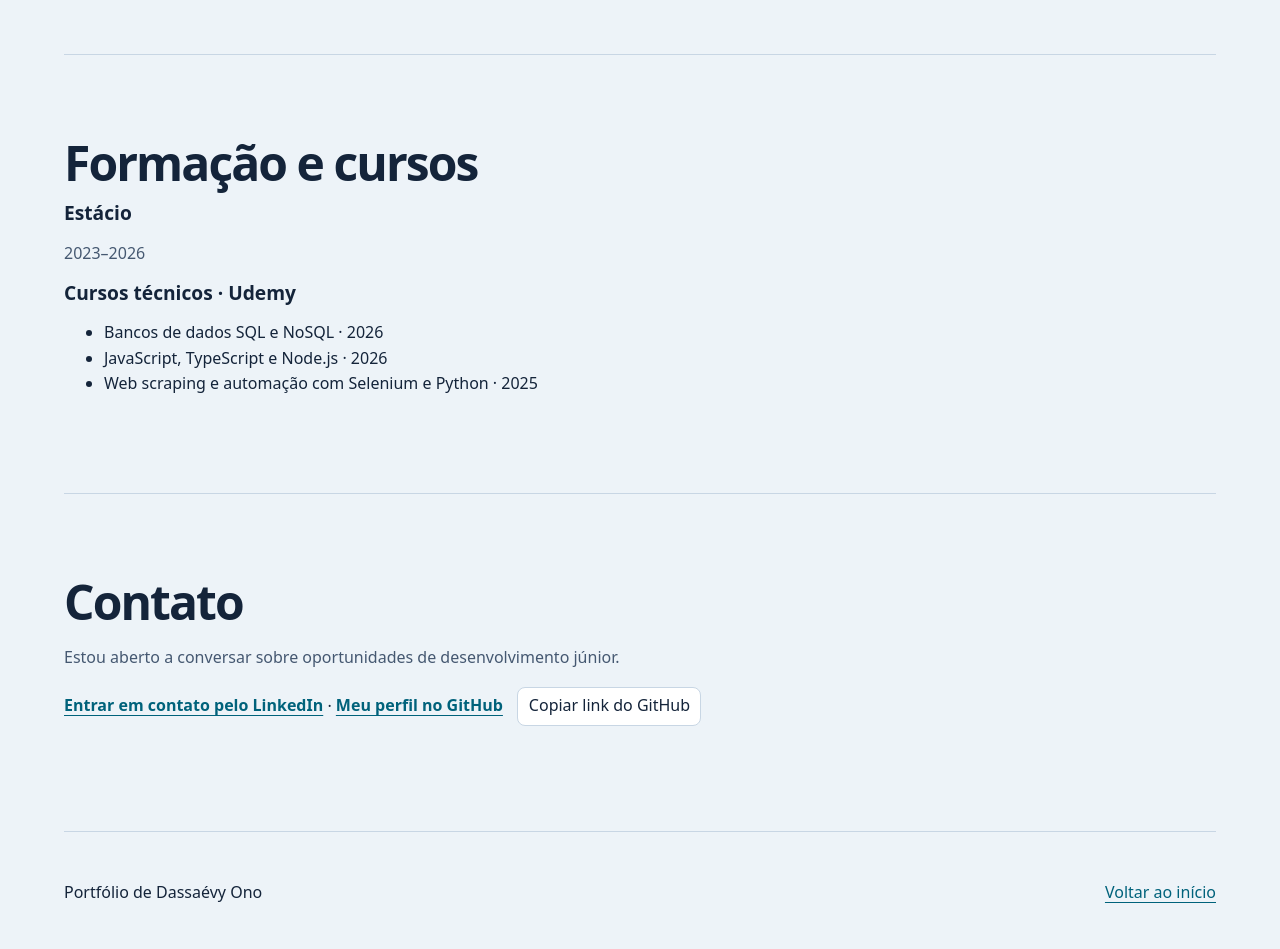
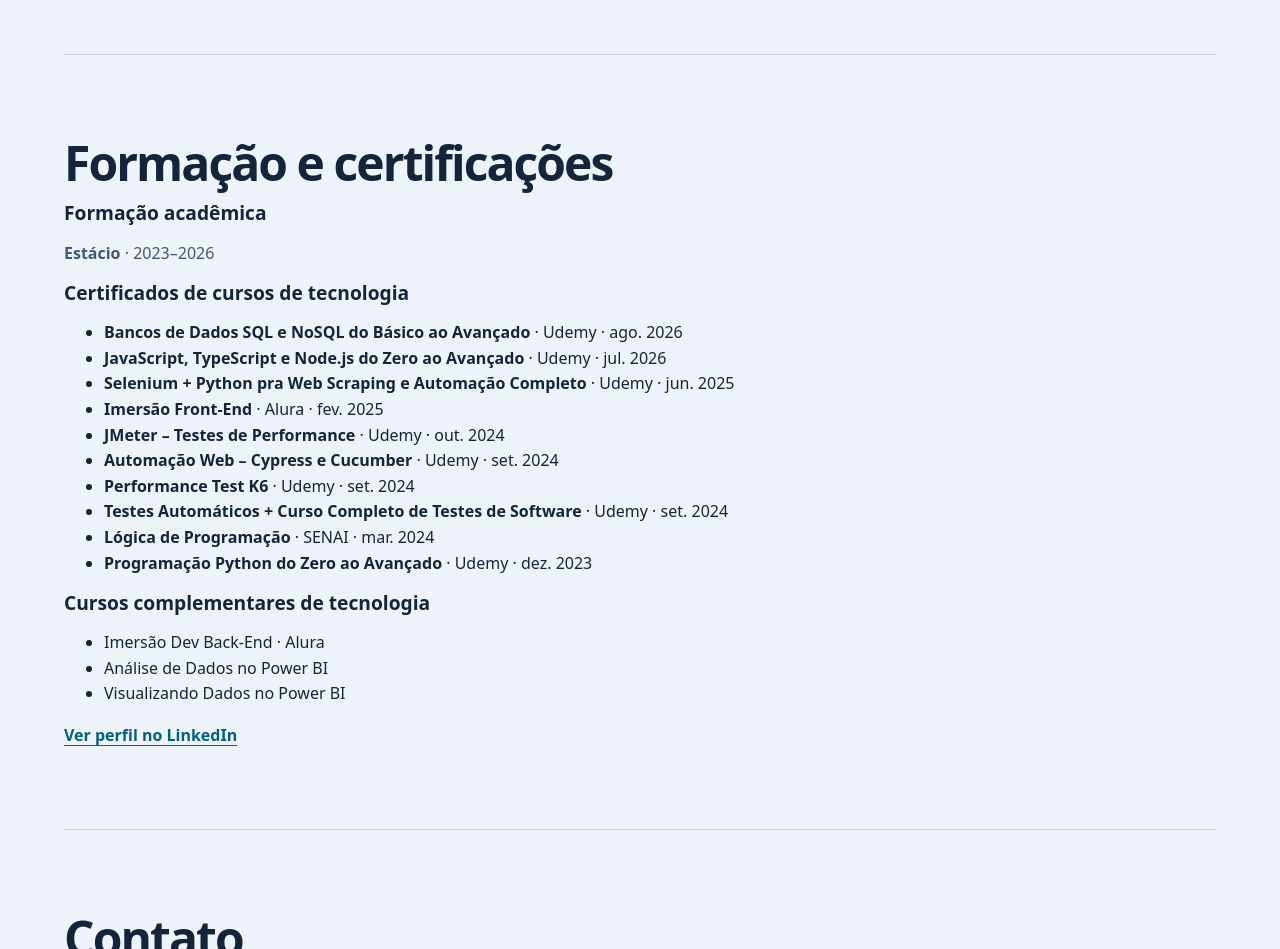
Before and after one commit to Dassaevy-Ono/meu-portfolio, a plain HTML site: page index.html in a window 1280 px wide. Shown: the part 2240-3189 px from the top of the page. Drawn offline with Linux system fonts and the light colour scheme.

Commit message:
Detalha formação e certificados de tecnologia

```diff
--- a/index.html
+++ b/index.html
@@ -121,15 +121,59 @@
         <div id="resultado" aria-live="polite"></div>
     </section>
     <section id="formacao">
-        <h2 data-en="Education and courses">Formação e cursos</h2>
-        <h3>Estácio</h3>
-        <p>2023–2026</p>
-        <h3 data-en="Technical courses · Udemy">Cursos técnicos · Udemy</h3>
+        <h2 data-en="Education and credentials">Formação e certificações</h2>
+        <h3 data-en="Higher education">Formação acadêmica</h3>
+        <p><strong>Estácio</strong> · 2023–2026</p>
+        <h3 data-en="Technology course certificates">Certificados de cursos de tecnologia</h3>
+        <ul class="credenciais">
+            <li>
+                <strong data-en="SQL and NoSQL Databases from Basics to Advanced">Bancos de Dados SQL e NoSQL do Básico ao Avançado</strong> · Udemy ·
+                <time datetime="2026-08" data-en="Aug 2026">ago. 2026</time>
+            </li>
+            <li>
+                <strong data-en="JavaScript, TypeScript and Node.js from Zero to Advanced">JavaScript, TypeScript e Node.js do Zero ao Avançado</strong> · Udemy ·
+                <time datetime="2026-07" data-en="Jul 2026">jul. 2026</time>
+            </li>
+            <li>
+                <strong data-en="Complete Web Scraping and Automation with Selenium and Python">Selenium + Python pra Web Scraping e Automação Completo</strong> · Udemy ·
+                <time datetime="2025-06" data-en="Jun 2025">jun. 2025</time>
+            </li>
+            <li>
+                <strong data-en="Front-End Immersion">Imersão Front-End</strong> · Alura ·
+                <time datetime="2025-02" data-en="Feb 2025">fev. 2025</time>
+            </li>
+            <li>
+                <strong data-en="JMeter Performance Testing">JMeter – Testes de Performance</strong> · Udemy ·
+                <time datetime="2024-10" data-en="Oct 2024">out. 2024</time>
+            </li>
+            <li>
+                <strong data-en="Web Automation with Cypress and Cucumber">Automação Web – Cypress e Cucumber</strong> · Udemy ·
+                <time datetime="2024-09" data-en="Sep 2024">set. 2024</time>
+            </li>
+            <li>
+                <strong data-en="k6 Performance Testing">Performance Test K6</strong> · Udemy ·
+                <time datetime="2024-09" data-en="Sep 2024">set. 2024</time>
+            </li>
+            <li>
+                <strong data-en="Automated Testing and Complete Software Testing Course">Testes Automáticos + Curso Completo de Testes de Software</strong> · Udemy ·
+                <time datetime="2024-09" data-en="Sep 2024">set. 2024</time>
+            </li>
+            <li>
+                <strong data-en="Programming Logic">Lógica de Programação</strong> · SENAI ·
+                <time datetime="2024-03" data-en="Mar 2024">mar. 2024</time>
+            </li>
+            <li>
+                <strong data-en="Python Programming from Zero to Advanced">Programação Python do Zero ao Avançado</strong> · Udemy ·
+                <time datetime="2023-12" data-en="Dec 2023">dez. 2023</time>
+            </li>
+        </ul>
+        <h3 data-en="Additional technology courses">Cursos complementares de tecnologia</h3>
         <ul>
-            <li data-en="SQL and NoSQL databases · 2026">Bancos de dados SQL e NoSQL · 2026</li>
-            <li data-en="JavaScript, TypeScript and Node.js · 2026">JavaScript, TypeScript e Node.js · 2026</li>
-            <li data-en="Web scraping and automation with Selenium and Python · 2025">Web scraping e automação com Selenium e Python · 2025</li>
+            <li data-en="Back-End Dev Immersion">Imersão Dev Back-End · Alura</li>
+            <li data-en="Data Analysis in Power BI">Análise de Dados no Power BI</li>
+            <li data-en="Visualizing Data in Power BI">Visualizando Dados no Power BI</li>
         </ul>
+        <a class="link-projeto" href="https://www.linkedin.com/in/dassa%C3%A9vy-ono-498384221/" data-en="View profile on LinkedIn">Ver perfil no LinkedIn</a>
     </section>
     <section class="contato" id="contato">
         <h2 data-en="Contact">Contato</h2>
```
